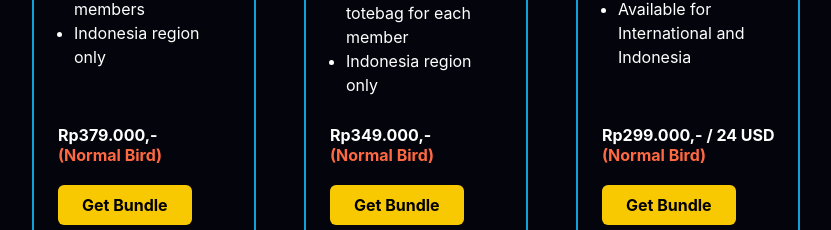
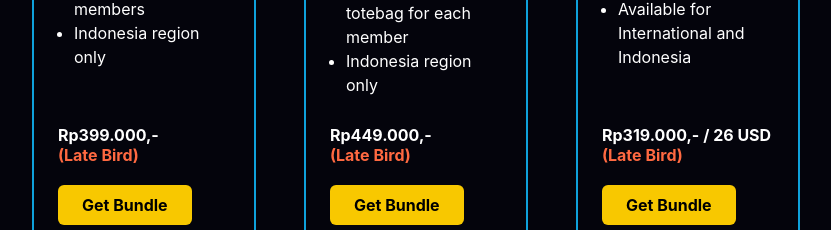
Before and after one commit to SxCInternational-Summit/sxc-international-summit-fe, a Next.js app: page /competition in a window 1280 px wide. Shown: the part 2498-2728 px from the top of the page, without its empty margins (224-1055 px from the left). Built offline with nearby package versions, Linux system fonts and the light colour scheme; a web font is replaced by a local one.

Commit message:
update late bird

```diff
--- a/component/hero.js
+++ b/component/hero.js
@@ -126,8 +126,9 @@
                         fontWeight="bold"
                         fontSize="16px"
                         lineHeight="20px"
+                        isDisabled={true}
                         >
-                        Register Now
+                        Registration Closed
                     </Button>
                     </>
                     :
--- a/pages/competition/index.js
+++ b/pages/competition/index.js
@@ -412,7 +412,7 @@
                             lineHeight="20px"
                             color="white"
                         >
-                            Rp379.000,- <Text color="#FF6941">(Normal Bird)</Text>
+                            Rp399.000,- <Text color="#FF6941">(Late Bird)</Text>
                         </Text>
                         <Button
                             color="black"
@@ -488,7 +488,7 @@
                             color="white"
                             position="absolute"
                         >
-                            Rp349.000,- <Text color="#FF6941">(Normal Bird)</Text>
+                            Rp449.000,- <Text color="#FF6941">(Late Bird)</Text>
                         </Text>
                         <Button
                             color="black"
@@ -563,7 +563,7 @@
                             color="white"
                             pos="absolute"
                         >
-                            Rp299.000,- / 24 USD <Text color="#FF6941">(Normal Bird)</Text>
+                            Rp319.000,- / 26 USD <Text color="#FF6941">(Late Bird)</Text>
                         </Text>
                         <Button
                             color="black"
--- a/pages/competition/register-bundle.js
+++ b/pages/competition/register-bundle.js
@@ -1267,7 +1267,7 @@
                                                             fontSize="1rem"
                                                             color="#F8C800"
                                                         >
-                                                            Rp379.000,- <Text color="#FF6941">(Normal Bird)</Text>
+                                                            Rp399.000,- <Text color="#FF6941">(Late Bird)</Text>
                                                         </Text>
                                                     </Box>
                                                     <Box mt="20px">
--- a/pages/competition/register-merch.js
+++ b/pages/competition/register-merch.js
@@ -1266,7 +1266,7 @@
                                                             fontSize="1rem"
                                                             color="#F8C800"
                                                         >
-                                                            Rp349.000,- <Text color="#FF6941">(Normal Bird)</Text>
+                                                            Rp449.000,- <Text color="#FF6941">(Late Bird)</Text>
                                                         </Text>
                                                     </Box>
                                                     <Box mt="20px">
--- a/pages/competition/register-team.js
+++ b/pages/competition/register-team.js
@@ -1277,7 +1277,7 @@
                                                             fontSize="1rem"
                                                             color="#F8C800"
                                                         >
-                                                            Rp299.000,- <Text color="#FF6941">(Normal Bird)</Text>
+                                                            Rp319.000,- <Text color="#FF6941">(Late Bird)</Text>
                                                         </Text>
                                                     </Box>
                                                     <Box mt="20px">
@@ -1334,7 +1334,7 @@
                                                             fontSize="1rem"
                                                             color="#F8C800"
                                                         >
-                                                            USD 24.00 <Text color="#FF6941">(Normal Bird)</Text>
+                                                            USD 26.00 <Text color="#FF6941">(Late Bird)</Text>
                                                         </Text>
                                                     </Box>
                                                         <Text
```
